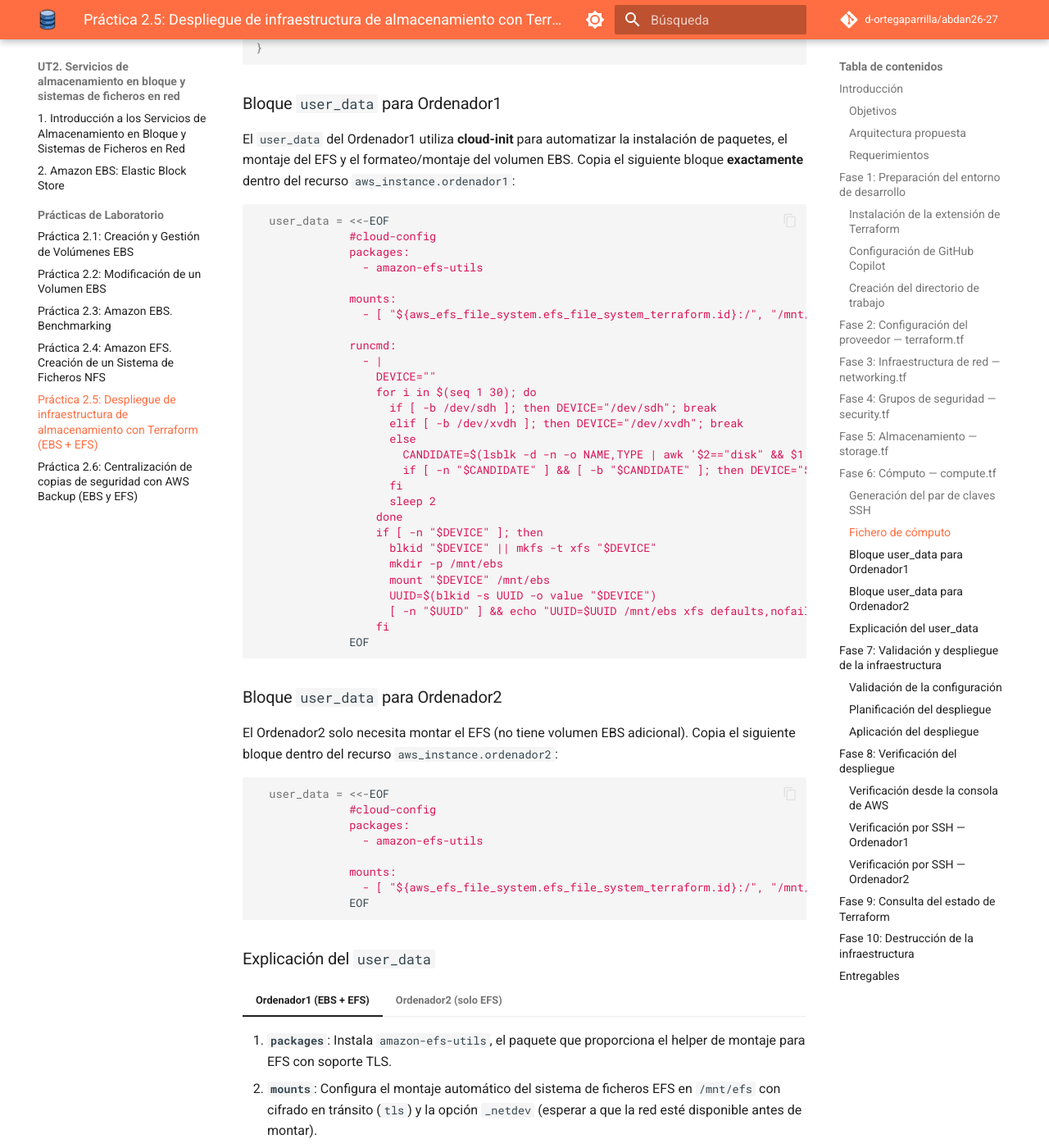
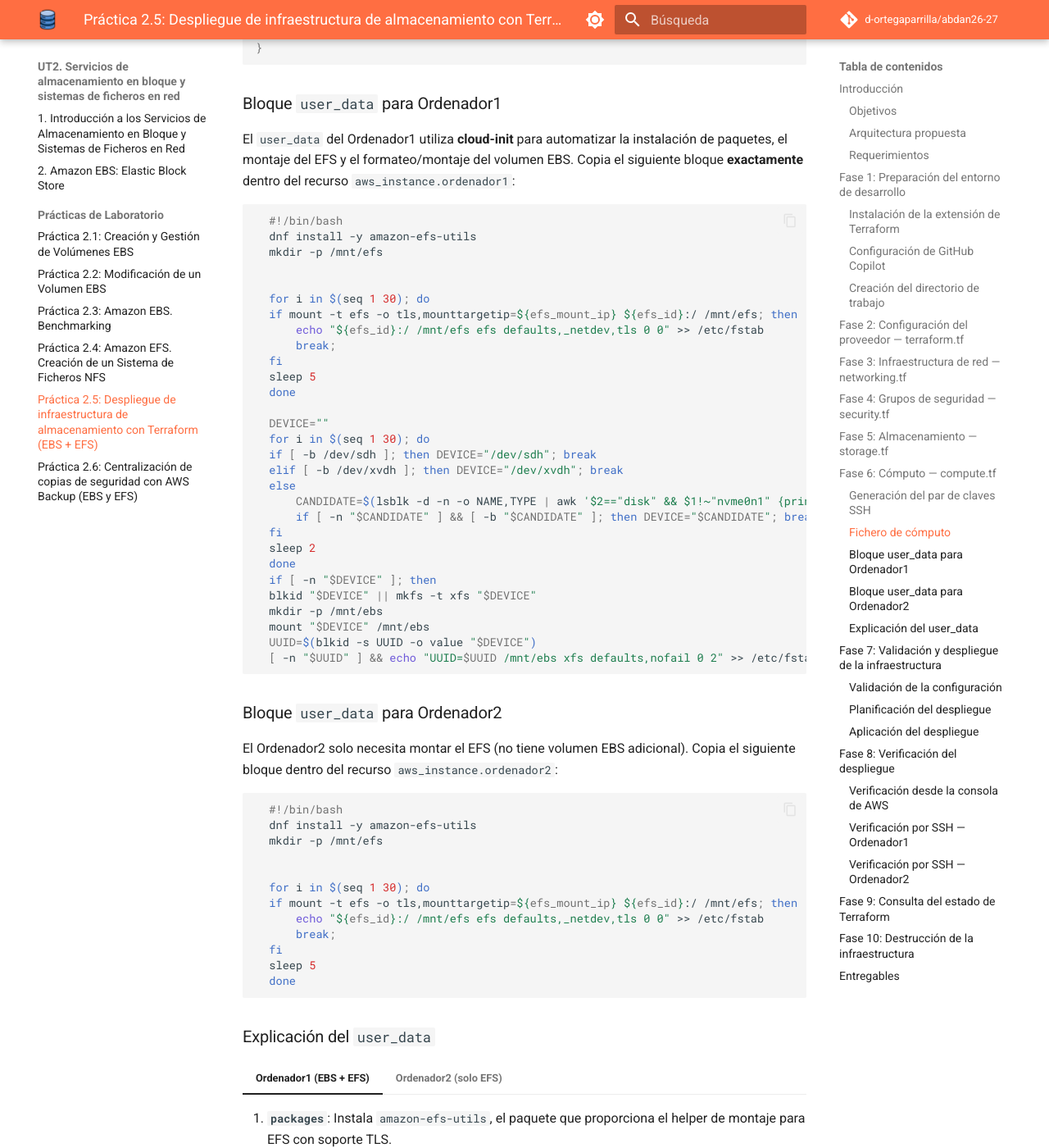
Before and after one commit to d-ortegaparrilla/abdan26-27, an MkDocs documentation site: the page built from docs/UT2/practicas/practica-5-terraform-ebs-efs.md, in a window 1280 px wide and 1400 px high, scrolled down 11948 px. Shown: the whole window at 82% size. Built offline with MkDocs 1.6.1 and Material for MkDocs 9.7.7, drawn with Linux system fonts in a browser that asks for light colours; comment, search, counter and statistics services are not loaded.

Commit message:
practica25scripts

````diff
--- a/docs/UT2/practicas/practica-5-terraform-ebs-efs.md
+++ b/docs/UT2/practicas/practica-5-terraform-ebs-efs.md
@@ -472,50 +472,55 @@ output "instance_public_ip2" {
 
 El `user_data` del Ordenador1 utiliza **cloud-init** para automatizar la instalación de paquetes, el montaje del EFS y el formateo/montaje del volumen EBS. Copia el siguiente bloque **exactamente** dentro del recurso `aws_instance.ordenador1`:
 
-```hcl
-  user_data = <<-EOF
-              #cloud-config
-              packages:
-                - amazon-efs-utils
+```bash
+  #!/bin/bash
+  dnf install -y amazon-efs-utils
+  mkdir -p /mnt/efs
 
-              mounts:
-                - [ "${aws_efs_file_system.efs_file_system_terraform.id}:/", "/mnt/efs", "efs", "_netdev,tls", "0", "0" ]
 
-              runcmd:
-                - |
-                  DEVICE=""
-                  for i in $(seq 1 30); do
-                    if [ -b /dev/sdh ]; then DEVICE="/dev/sdh"; break
-                    elif [ -b /dev/xvdh ]; then DEVICE="/dev/xvdh"; break
-                    else
-                      CANDIDATE=$(lsblk -d -n -o NAME,TYPE | awk '$2=="disk" && $1!~"nvme0n1" {print "/dev/"$1; exit}')
-                      if [ -n "$CANDIDATE" ] && [ -b "$CANDIDATE" ]; then DEVICE="$CANDIDATE"; break; fi
-                    fi
-                    sleep 2
-                  done
-                  if [ -n "$DEVICE" ]; then
-                    blkid "$DEVICE" || mkfs -t xfs "$DEVICE"
-                    mkdir -p /mnt/ebs
-                    mount "$DEVICE" /mnt/ebs
-                    UUID=$(blkid -s UUID -o value "$DEVICE")
-                    [ -n "$UUID" ] && echo "UUID=$UUID /mnt/ebs xfs defaults,nofail 0 2" >> /etc/fstab
-                  fi
-              EOF
+  for i in $(seq 1 30); do
+  if mount -t efs -o tls,mounttargetip=${efs_mount_ip} ${efs_id}:/ /mnt/efs; then
+      echo "${efs_id}:/ /mnt/efs efs defaults,_netdev,tls 0 0" >> /etc/fstab
+      break;
+  fi
+  sleep 5
+  done
+
+  DEVICE=""
+  for i in $(seq 1 30); do
+  if [ -b /dev/sdh ]; then DEVICE="/dev/sdh"; break
+  elif [ -b /dev/xvdh ]; then DEVICE="/dev/xvdh"; break
+  else
+      CANDIDATE=$(lsblk -d -n -o NAME,TYPE | awk '$2=="disk" && $1!~"nvme0n1" {print "/dev/"$1; exit}')
+      if [ -n "$CANDIDATE" ] && [ -b "$CANDIDATE" ]; then DEVICE="$CANDIDATE"; break; fi
+  fi
+  sleep 2
+  done
+  if [ -n "$DEVICE" ]; then
+  blkid "$DEVICE" || mkfs -t xfs "$DEVICE"
+  mkdir -p /mnt/ebs
+  mount "$DEVICE" /mnt/ebs
+  UUID=$(blkid -s UUID -o value "$DEVICE")
+  [ -n "$UUID" ] && echo "UUID=$UUID /mnt/ebs xfs defaults,nofail 0 2" >> /etc/fstab
 ```
 
 ### Bloque `user_data` para Ordenador2
 
 El Ordenador2 solo necesita montar el EFS (no tiene volumen EBS adicional). Copia el siguiente bloque dentro del recurso `aws_instance.ordenador2`:
 
-```hcl
-  user_data = <<-EOF
-              #cloud-config
-              packages:
-                - amazon-efs-utils
+```bash
+  #!/bin/bash
+  dnf install -y amazon-efs-utils
+  mkdir -p /mnt/efs
 
-              mounts:
-                - [ "${aws_efs_file_system.efs_file_system_terraform.id}:/", "/mnt/efs", "efs", "_netdev,tls", "0", "0" ]
-              EOF
+
+  for i in $(seq 1 30); do
+  if mount -t efs -o tls,mounttargetip=${efs_mount_ip} ${efs_id}:/ /mnt/efs; then
+      echo "${efs_id}:/ /mnt/efs efs defaults,_netdev,tls 0 0" >> /etc/fstab
+      break;
+  fi
+  sleep 5
+  done
 ```
 
 ### Explicación del `user_data`
````
